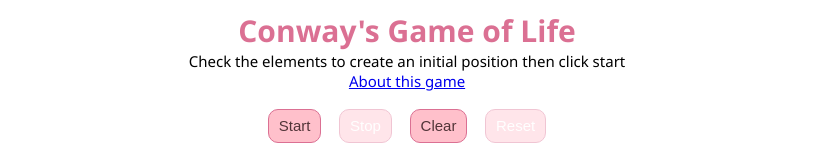
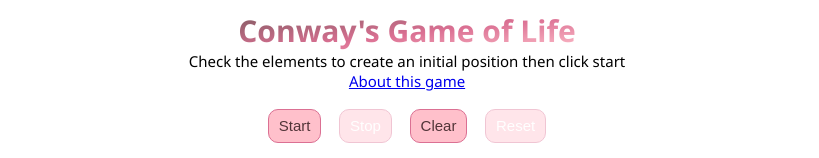
Before and after one commit to Jo-R/Game-of-Life, a plain HTML site: page index.html in a window 1280 px wide. Shown: the top 158 px of the page, without its empty margins (233-1052 px from the left). Drawn offline with Linux system fonts and the light colour scheme.

Commit message:
gradient on h1 text

```diff
--- a/styles.css
+++ b/styles.css
@@ -28,6 +28,10 @@
       font-weight: bold;
       color: palevioletred;
       font-size: 3rem;
+      background-image: linear-gradient(to right bottom, #7a5a5e, palevioletred 55%, pink);
+      -webkit-background-clip: text;
+      background-clip: text;
+      color: transparent;
   }
 
   p, a {
```
